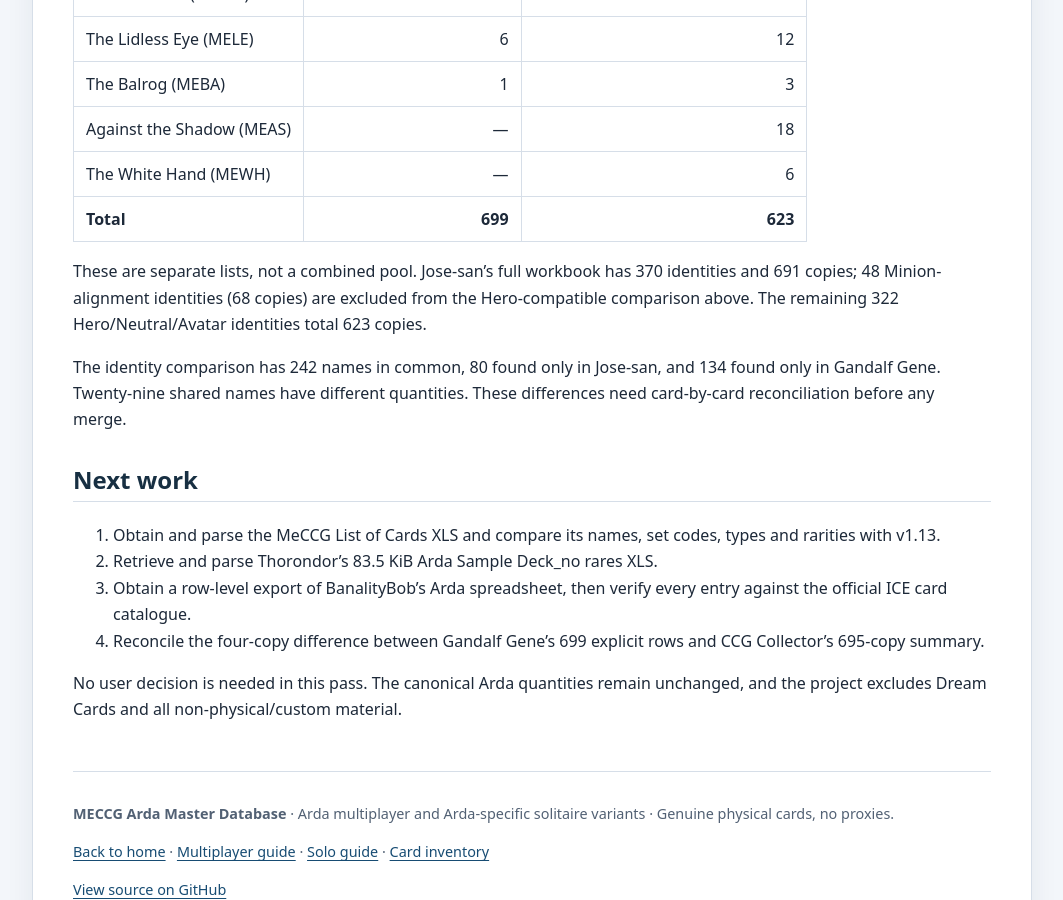
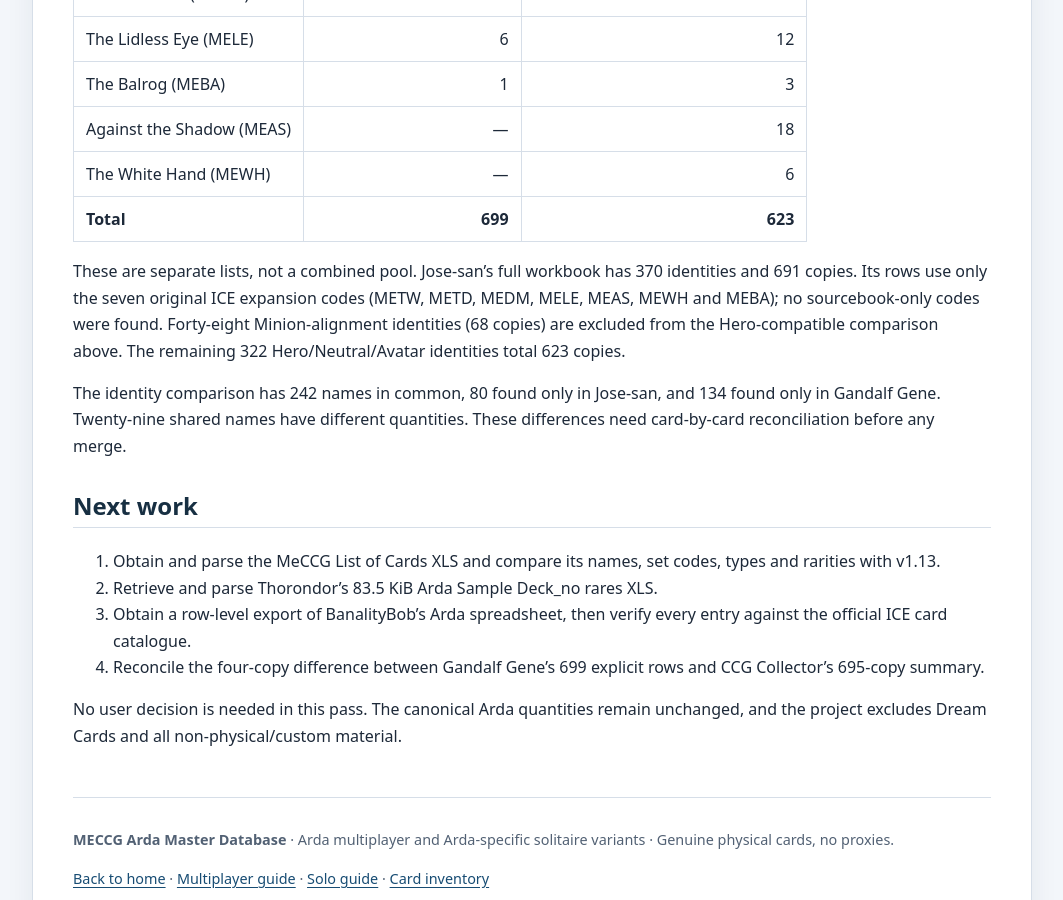
Before and after one commit to JamSpot/meccg-arda-master-database, a Jekyll site: the page built from docs/research-watch-2026-11-02.md, in a window 1280 px wide and 900 px high, scrolled down 5176 px. Shown: the whole window, without its empty margins (108-1171 px from the left). Built offline with Jekyll 4.4.1, drawn with Linux system fonts in a browser that asks for light colours.

Commit message:
Verify Jose-san Arda workbook uses only original ICE expansion codes

```diff
--- a/docs/research-watch-2026-11-02.md
+++ b/docs/research-watch-2026-11-02.md
@@ -138,7 +138,7 @@ Jose-san's separate workbook remains a comparison build: its Hero/Neutral/Avatar
 | The White Hand (MEWH) | — | 6 |
 | **Total** | **699** | **623** |
 
-These are separate lists, not a combined pool. Jose-san's full workbook has 370 identities and 691 copies; 48 Minion-alignment identities (68 copies) are excluded from the Hero-compatible comparison above. The remaining 322 Hero/Neutral/Avatar identities total 623 copies.
+These are separate lists, not a combined pool. Jose-san's full workbook has 370 identities and 691 copies. Its rows use only the seven original ICE expansion codes (METW, METD, MEDM, MELE, MEAS, MEWH and MEBA); no sourcebook-only codes were found. Forty-eight Minion-alignment identities (68 copies) are excluded from the Hero-compatible comparison above. The remaining 322 Hero/Neutral/Avatar identities total 623 copies.
 
 The identity comparison has 242 names in common, 80 found only in Jose-san, and 134 found only in Gandalf Gene. Twenty-nine shared names have different quantities. These differences need card-by-card reconciliation before any merge.
 
```
